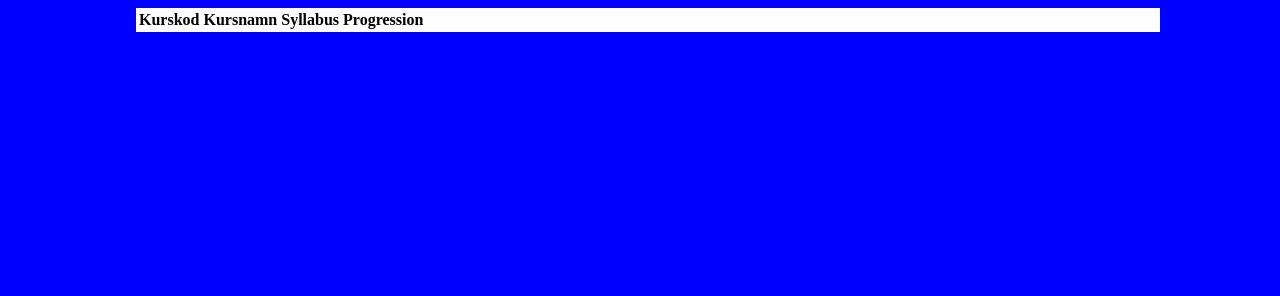
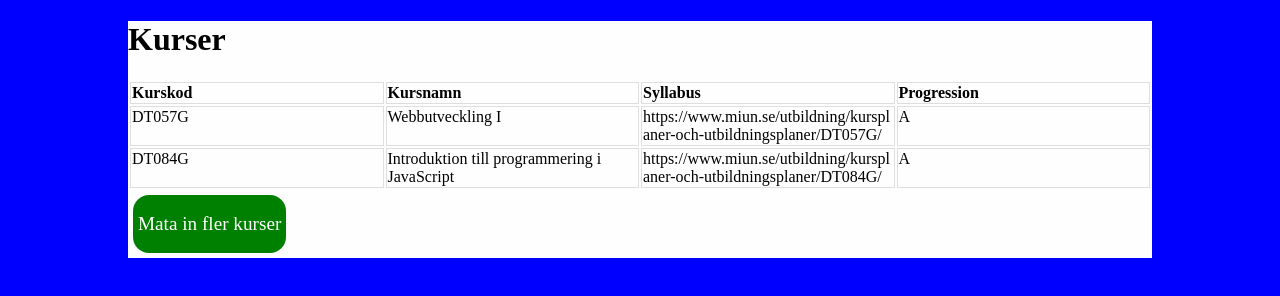
Before and after one commit to Bakko50B/TS_Moment1, a plain HTML site: page index.html in a window 1280 px wide. Drawn offline with Linux system fonts and the light colour scheme.

Commit message:
Färdig table.ts för att ge startinformation i en tabell. Styling. Början på en inmatningssida.

```diff
--- a/css/style.css
+++ b/css/style.css
@@ -1,7 +1,11 @@
-html, body {
+html,
+body {
     height: 100vh;
     width: 100vw;
     background-color: blue;
+    margin: 0;
+    padding: 0;
+    box-sizing: border-box;
 }
 
 main {
@@ -10,3 +14,42 @@ main {
     height: fit-content;
     background-color: #fefefe;
 }
+
+
+.button {
+    display: inline-block;
+    margin: 5px;
+    padding: 5px;
+    border-radius: 1rem;
+    width: fit-content;
+    height: 3rem;
+    background-color: green;
+    color: white;
+    line-height: 3rem;
+    text-decoration: none;
+    font-size: 1.2rem;
+}
+
+table {
+    width: 100%;
+    overflow: auto;
+    table-layout: fixed;
+}
+
+th,
+td {
+    text-align: left;
+    vertical-align: top;
+    border: .1rem rgba(128, 128, 128, 0.263) solid;
+    word-wrap: break-word;
+}
+
+@media screen and (max-width: 700px) {
+    main {
+        width: 100%;
+    }
+
+    table {
+        width: 98%;
+    }
+}
--- a/index.html
+++ b/index.html
@@ -9,6 +9,7 @@
 </head>
 <body>
     <main>
+        <h1>Kurser</h1>
         <table>
             <thead>
                 <tr>
@@ -20,7 +21,7 @@
             </thead>
             <tbody id="tableBody"></tbody>
         </table>
-
+        <a href="insert.html" class="button">Mata in fler kurser</a>
     </main>
 </body>
 </html>
--- a/ts/table.js
+++ b/ts/table.js
@@ -1 +1,19 @@
-console.log("Testar");
+var initialData = [
+    { courseCode: 'DT057G', courseName: 'Webbutveckling I', syllabus: 'https://www.miun.se/utbildning/kursplaner-och-utbildningsplaner/DT057G/', progression: 'A' },
+    { courseCode: 'DT084G', courseName: 'Introduktion till programmering i JavaScript', syllabus: 'https://www.miun.se/utbildning/kursplaner-och-utbildningsplaner/DT084G/', progression: 'A' },
+];
+var tableArray = JSON.parse(localStorage.getItem('tableArray') || '[]');
+if (tableArray.length === 0) {
+    tableArray = initialData;
+    localStorage.setItem('dataArray', JSON.stringify(tableArray));
+}
+function updateTable() {
+    var tableBody = document.getElementById('tableBody');
+    tableBody.innerHTML = ''; // Töm tabellen
+    tableArray.forEach(function (item) {
+        var row = document.createElement('tr');
+        row.innerHTML = "\n            <td>".concat(item.courseCode, "</td>\n            <td>").concat(item.courseName, "</td>\n            <td>").concat(item.syllabus, "</td>\n            <td>").concat(item.progression, "</td>    \n        ");
+        tableBody.appendChild(row);
+    });
+}
+updateTable();
```
Also changed, not shown: insert.html (added, +15 -0 lines), ts/table.ts (+35 -1 lines).
